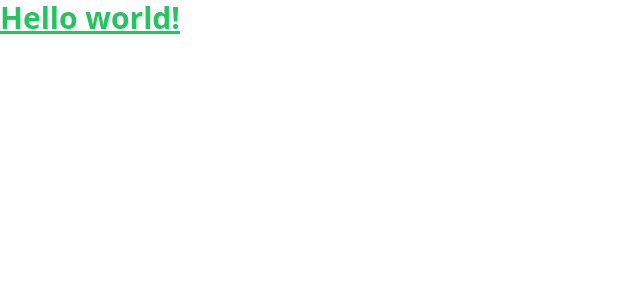
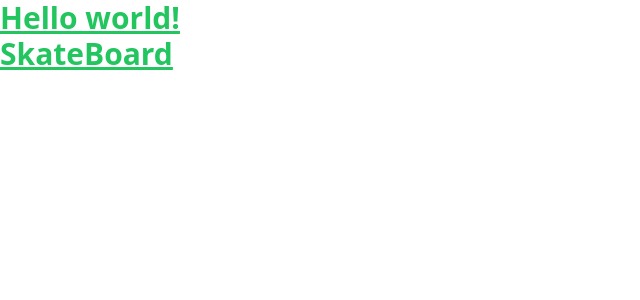
Before and after one commit to kazi331/skateboard, a React (Vite) app: page / in a window 1280 px wide. Shown: the top 300 px of the page, without its empty margins (0-640 px from the left). Built offline with nearby package versions, Linux system fonts and the light colour scheme.

Commit message:
added name

```diff
--- a/src/App.jsx
+++ b/src/App.jsx
@@ -2,9 +2,12 @@ import React from 'react'
 
 const App = () => {
   return (
-    <h1 className="text-3xl font-bold underline text-green-500">
+    <div className="text-3xl font-bold underline text-green-500">
       Hello world!
-    </h1>
+
+      <h1> SkateBoard</h1>
+    </div>
+
   )
 }
 
```
